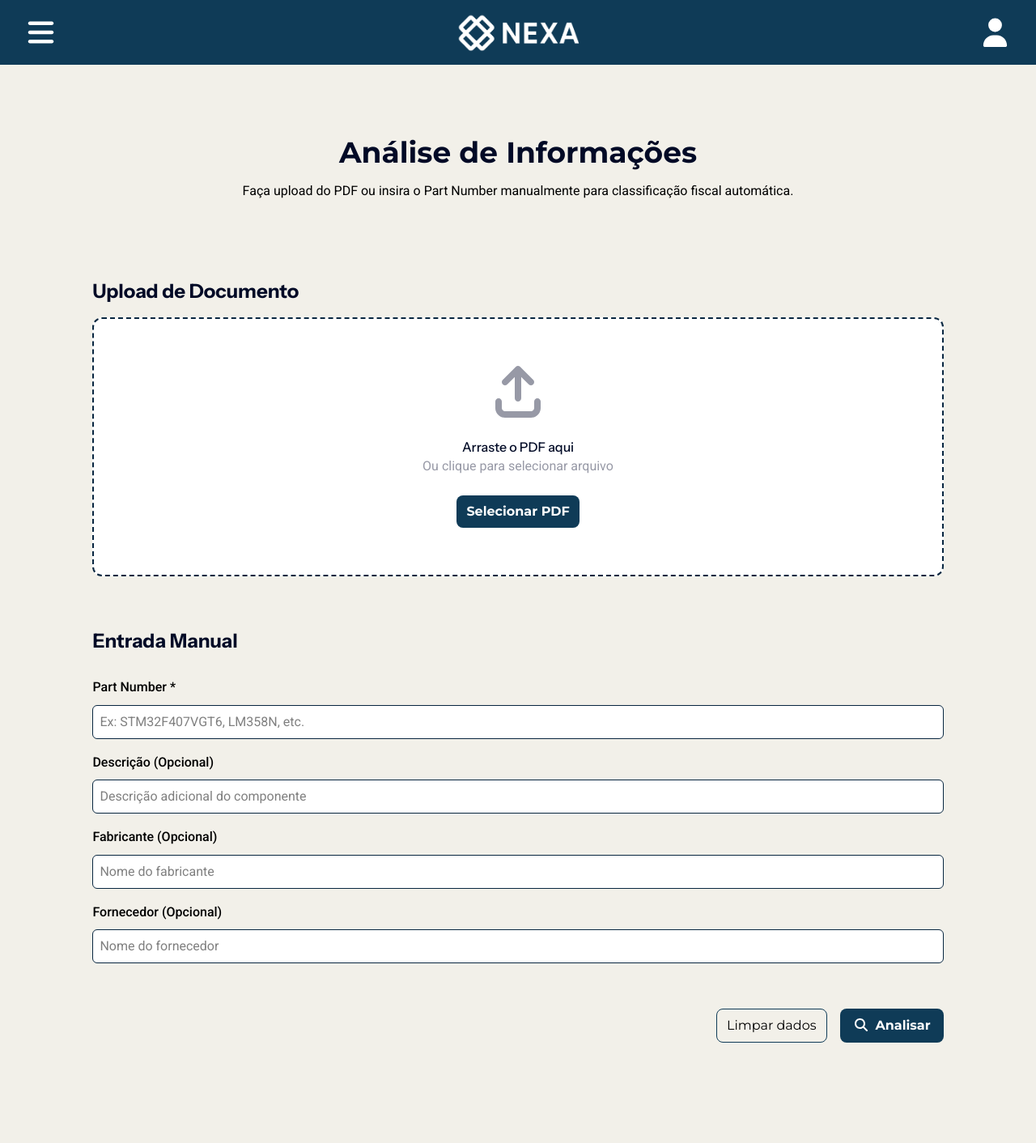
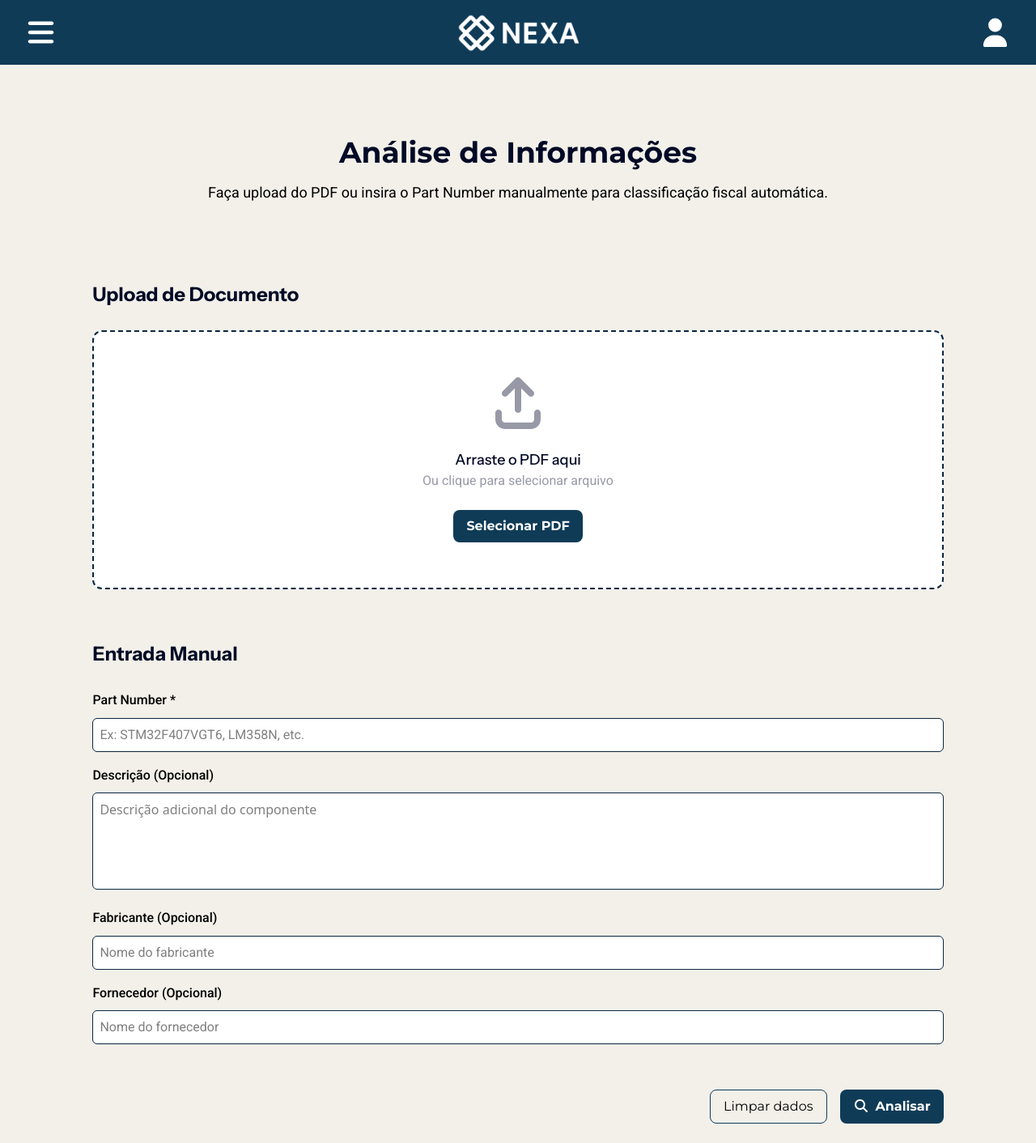
Before and after one commit to Titus-System/Nexa-frontend, a React (Vite) app: page /submit in a window 1280 px wide. Shown: the whole page at 81% size. Before the commit the page ends 1312 px from the top, so only its background shows below. Built offline with nearby package versions, Linux system fonts and the light colour scheme.

Commit message:
style(pages): Concluindo a estilização da página de Análise de Informações

```diff
--- a/src/pages/ClassificationPage.tsx
+++ b/src/pages/ClassificationPage.tsx
@@ -8,7 +8,7 @@ const SubmitPage: React.FC = () => {
   const [form, setForm] = useState({ partnumber: "", description: "", manufacturer: "", supplier: "" });
   const navigate = useNavigate();
 
-  const handleChange = (e: React.ChangeEvent<HTMLInputElement>) => {
+  const handleChange = (e: React.ChangeEvent<HTMLInputElement | HTMLTextAreaElement>) => {
     setForm({ ...form, [e.target.name]: e.target.value });
   };
 
@@ -32,17 +32,17 @@ const SubmitPage: React.FC = () => {
     <div className="p-6 flex flex-col justify-center items-center">
       <div className="mb-24">
         <h1 className="text-4xl font-bold mb-4 text-[#010A26]">Análise de Informações</h1>
-        <p>Faça upload do PDF ou insira o Part Number manualmente para classificação fiscal automática.</p>
+        <p className="text-lg">Faça upload do PDF ou insira o Part Number manualmente para classificação fiscal automática.</p>
       </div>
       <div className="w-[90%]">
-        <h2 className="font-semibold text-[#010A26] text-2xl mb-4 text-left">Upload de Documento</h2>
+        <h2 className="font-semibold text-[#010A26] text-2xl mb-7 text-left">Upload de Documento</h2>
         <div className="bg-white h-[20rem] w-[100%] flex justify-center items-center flex-col gap-6 border-2 border-dashed border-[#082640] rounded-xl mb-16">
           <FontAwesomeIcon icon={faArrowUpFromBracket} className="text-[#9799A6] text-[4rem]"/>
           <div>
-            <h3 className="text-[#010A26] font-medium">Arraste o PDF aqui</h3>
+            <h3 className="text-[#010A26] font-medium text-lg">Arraste o PDF aqui</h3>
             <p className="text-[#9799A6]">Ou clique para selecionar arquivo</p>
           </div>
-          <button className="font-bold bg-[#0F3B57] py-2 px-3 text-white rounded-lg">Selecionar PDF</button>
+          <button className="font-bold text-base bg-[#0F3B57] py-2 px-4 text-white rounded-lg">Selecionar PDF</button>
         </div>
         <h2 className="font-semibold text-[#010A26] text-2xl text-left mb-7">Entrada Manual</h2>
         <form onSubmit={handleSubmit}>
@@ -50,15 +50,15 @@ const SubmitPage: React.FC = () => {
             <label className="font-medium" htmlFor="partnumber">Part Number *</label>
             <input className="border p-2 w-full bg-white border-[#082640] rounded-md mt-[0.6rem]" name="partnumber" placeholder="Ex: STM32F407VGT6, LM358N, etc." value={form.partnumber} onChange={handleChange} required />
             <label className="font-medium" htmlFor="partnumber">Descrição (Opcional)</label>
-            <input className="border p-2 w-full bg-white border-[#082640] rounded-md mt-[0.6rem]" name="description" placeholder="Descrição adicional do componente" value={form.description} onChange={handleChange} />
+            <textarea className="border p-2 w-full bg-white border-[#082640] rounded-md mt-[0.6rem] h-30 resize-none" name="description" placeholder="Descrição adicional do componente" value={form.description} onChange={handleChange} />
             <label className="font-medium" htmlFor="partnumber">Fabricante (Opcional)</label>
             <input className="border p-2 w-full bg-white border-[#082640] rounded-md mt-[0.6rem]" name="manufacturer" placeholder="Nome do fabricante" value={form.manufacturer} onChange={handleChange} />
             <label className="font-medium" htmlFor="partnumber">Fornecedor (Opcional)</label>
             <input className="border p-2 w-full bg-white border-[#082640] rounded-md mt-[0.6rem]" name="supplier" placeholder="Nome do fornecedor" value={form.supplier} onChange={handleChange} />
           </div>
           <div className="flex justify-end gap-4">
-            <button type="reset" className="rounded-lg font-medium border-1 py-2 px-3 border-[#0F3B57]">Limpar dados</button>
-            <button type="submit" className="bg-[#0F3B57] text-white px-4 py-2 rounded-lg font-bold">
+            <button type="reset" className="rounded-lg font-medium text-base border-1 py-2 px-4 border-[#0F3B57]">Limpar dados</button>
+            <button type="submit" className="bg-[#0F3B57] text-white text-base px-4 py-2 rounded-lg font-bold">
               <FontAwesomeIcon icon={faMagnifyingGlass} className="mr-2" />
               Analisar
             </button>
```
